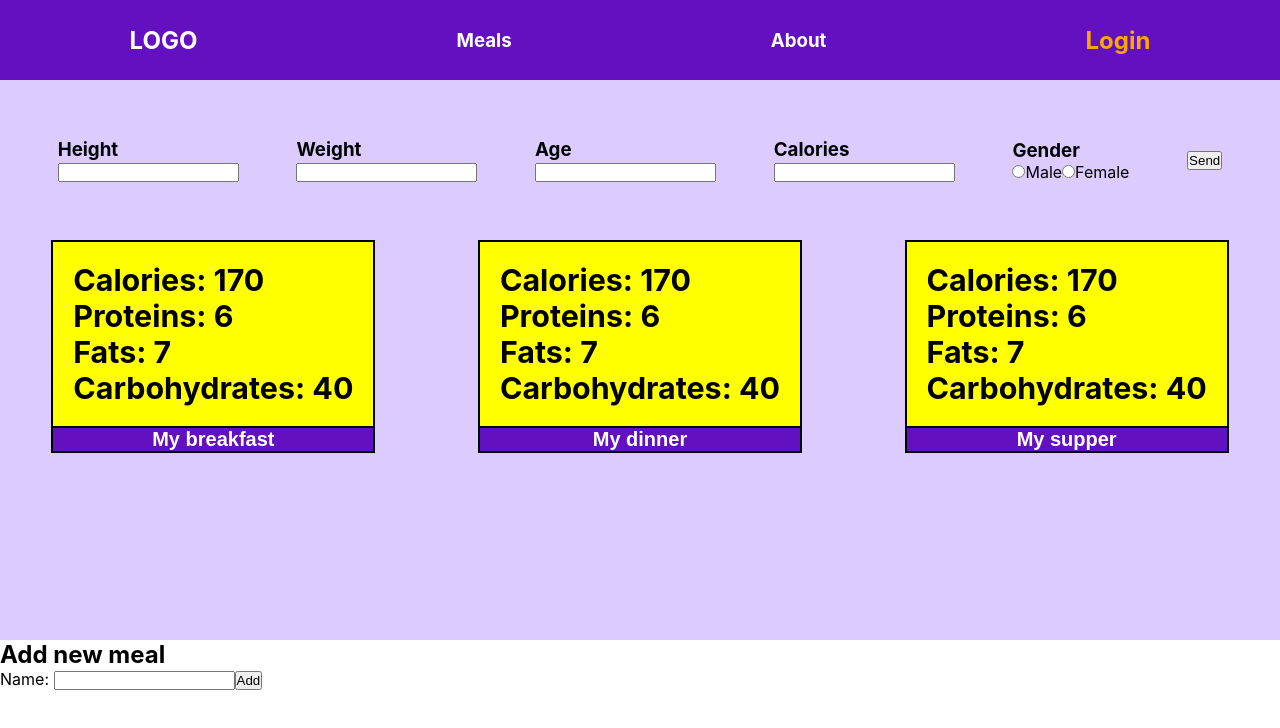
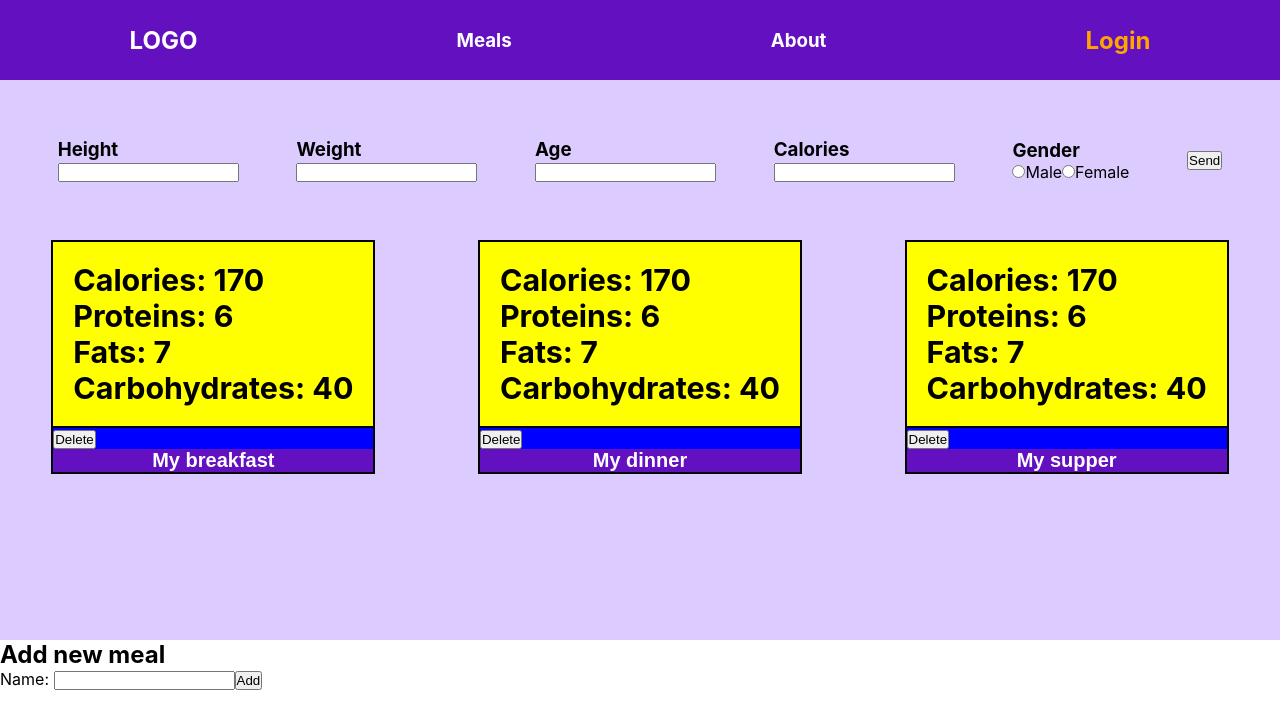
Before and after one commit to Palmer786/diet-app, a React (Create React App) app: page / in a window 1280 px wide. Shown: the top 728 px of the page. Built offline with nearby package versions, Linux system fonts and the light colour scheme.

Commit message:
A new meal removal function has been added

```diff
--- /dev/null
+++ b/src/components/myDietComponents/DelMealKey.js
@@ -0,0 +1,12 @@
+import React from "react";
+
+const DelMealKey = ({ title, setMealKeys }) => {
+  const delMealKey = () => {
+    const array = JSON.parse(localStorage.getItem("mealKeys"));
+    setMealKeys(array.filter(key => key != title));
+    localStorage.removeItem(`${title}`);
+  };
+  return <button onClick={delMealKey}>Delete</button>;
+};
+
+export default DelMealKey;
--- a/src/components/myDietComponents/Meal.js
+++ b/src/components/myDietComponents/Meal.js
@@ -1,7 +1,8 @@
 import React, { useState, useEffect } from "react";
+import DelMealKey from "./DelMealKey";
 import { Link } from "react-router-dom";
 
-const Meal = ({ title }) => {
+const Meal = ({ title, setMealKeys }) => {
   const [items, setItems] = useState(
     JSON.parse(localStorage.getItem(`${title}`)) || {
       key: title,
@@ -51,6 +52,9 @@ const Meal = ({ title }) => {
         <h3>Fats: {totalFats}</h3>
         <h3>Carbohydrates: {totalCarbohydrates}</h3>
       </div>
+      <div>
+        <DelMealKey title={title} setMealKeys={setMealKeys} />
+      </div>
       <button>
         <Link to={"/meals/" + `${title}`} style={navLinks}>
           My {title}
--- a/src/components/myDietComponents/MyDiet.js
+++ b/src/components/myDietComponents/MyDiet.js
@@ -19,7 +19,7 @@ const MyDiet = () => {
       <div className="diet">
         {mealKeys.map(key => (
           <div>
-            <Meal title={key} />
+            <Meal title={key} setMealKeys={setMealKeys} />
           </div>
         ))}
       </div>
```
Also changed, not shown: 1 other file (tests, documents, lock files or other folders).
